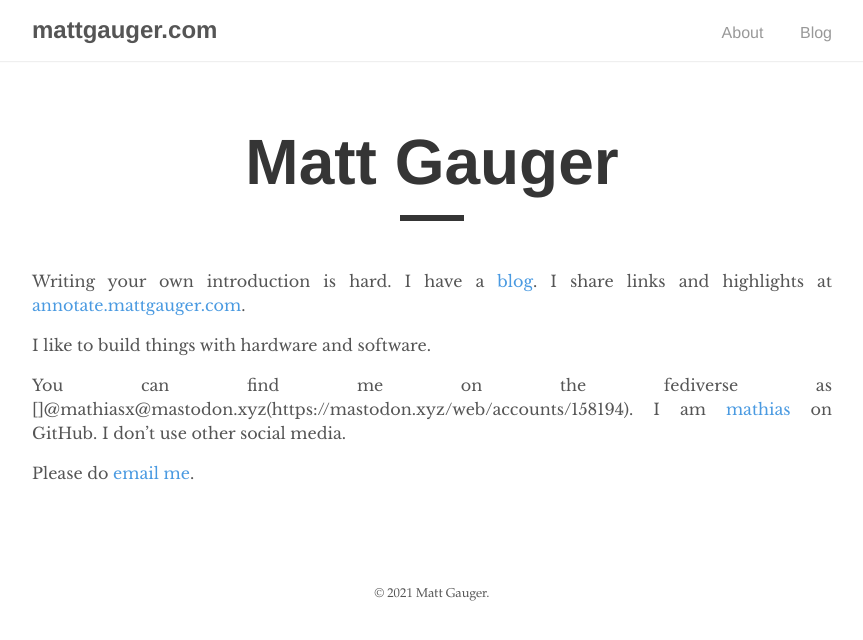
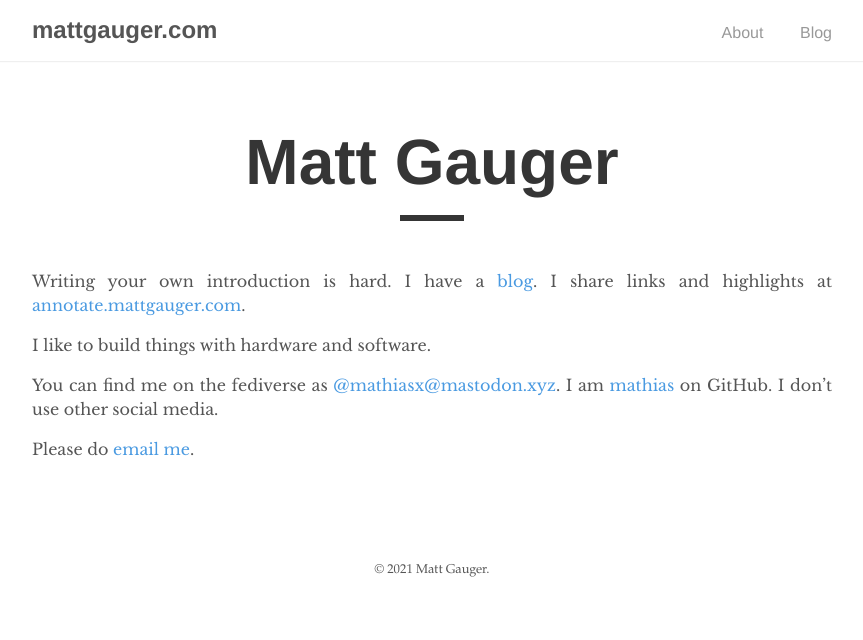
Before and after one commit to mattgaugercom/mattgaugercom.github.io, a Jekyll site: the page built from source/index.md, in a window 1280 px wide. Shown: the top 640 px of the page, without its empty margins (208-1071 px from the left). Built offline with Jekyll 4.4.1, drawn with Linux system fonts in a browser that asks for light colours.

Commit message:
Fix link

```diff
--- a/source/index.md
+++ b/source/index.md
@@ -7,6 +7,6 @@ Writing your own introduction is hard. I have a <a href="http://blog.mattgauger.
 
 I like to build things with hardware and software.
 
-You can find me on the fediverse as []@mathiasx@mastodon.xyz(https://mastodon.xyz/web/accounts/158194). I am [mathias](https://github.com/mathias) on GitHub. I don't use other social media.
+You can find me on the fediverse as [@mathiasx@mastodon.xyz](https://mastodon.xyz/web/accounts/158194). I am [mathias](https://github.com/mathias) on GitHub. I don't use other social media.
 
 Please do [email me](mailto:matt.gauger@gmail.com).
```
